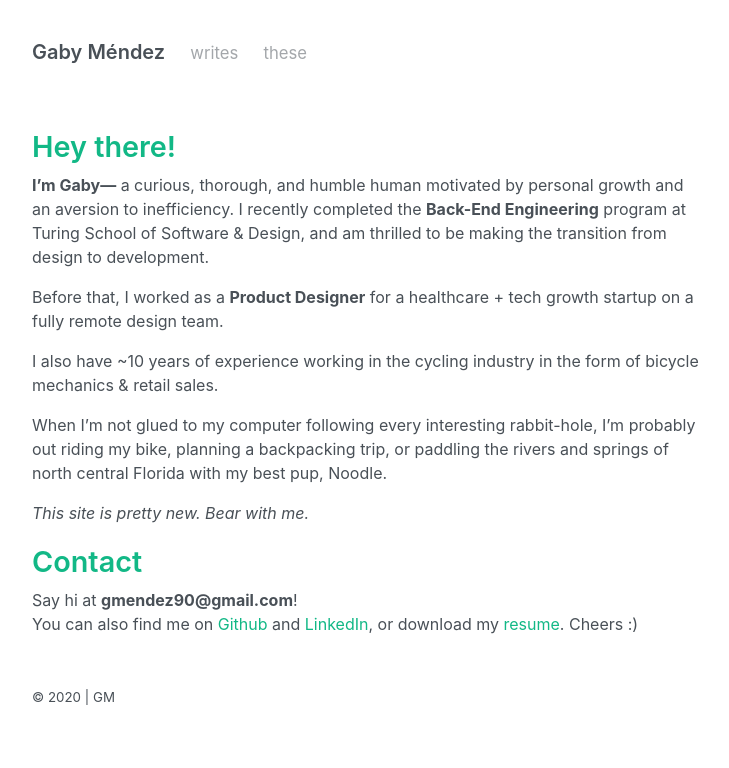
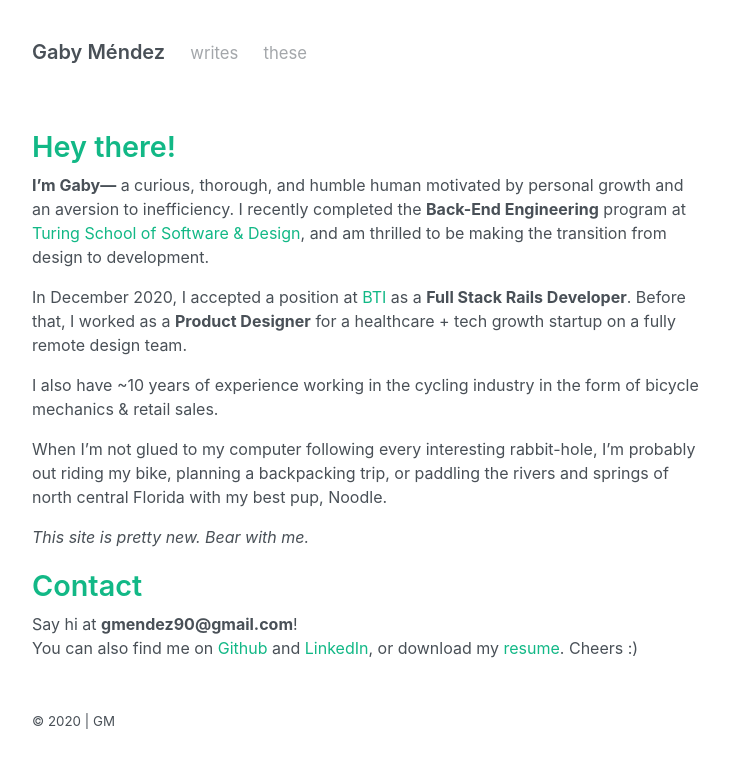
Before and after one commit to gabichuelas/gabichuelas.github.io, a Jekyll site: the page built from index.md, in a window 1280 px wide. Shown: the top 768 px of the page, without its empty margins (272-1001 px from the left). Built offline with Jekyll 4.4.1, drawn with Linux system fonts in a browser that asks for light colours.

Commit message:
Update index.md

```diff
--- a/index.md
+++ b/index.md
@@ -5,9 +5,9 @@ title: Home
 
 # Hey there!
 
-**I'm Gaby—** a curious, thorough, and humble human motivated by personal growth and an aversion to inefficiency. I recently completed the **Back-End Engineering** program at Turing School of Software & Design, and am thrilled to be making the transition from design to development.
+**I'm Gaby—** a curious, thorough, and humble human motivated by personal growth and an aversion to inefficiency. I recently completed the **Back-End Engineering** program at [Turing School of Software & Design](http://turing.io), and am thrilled to be making the transition from design to development.
 
-Before that, I worked as a **Product Designer** for a healthcare + tech growth startup on a fully remote design team.
+In December 2020, I accepted a position at [BTI](http://bti-usa.com) as a **Full Stack Rails Developer**. Before that, I worked as a **Product Designer** for a healthcare + tech growth startup on a fully remote design team.
 
 I also have ~10 years of experience working in the cycling industry in the form of bicycle mechanics & retail sales.
 
```
